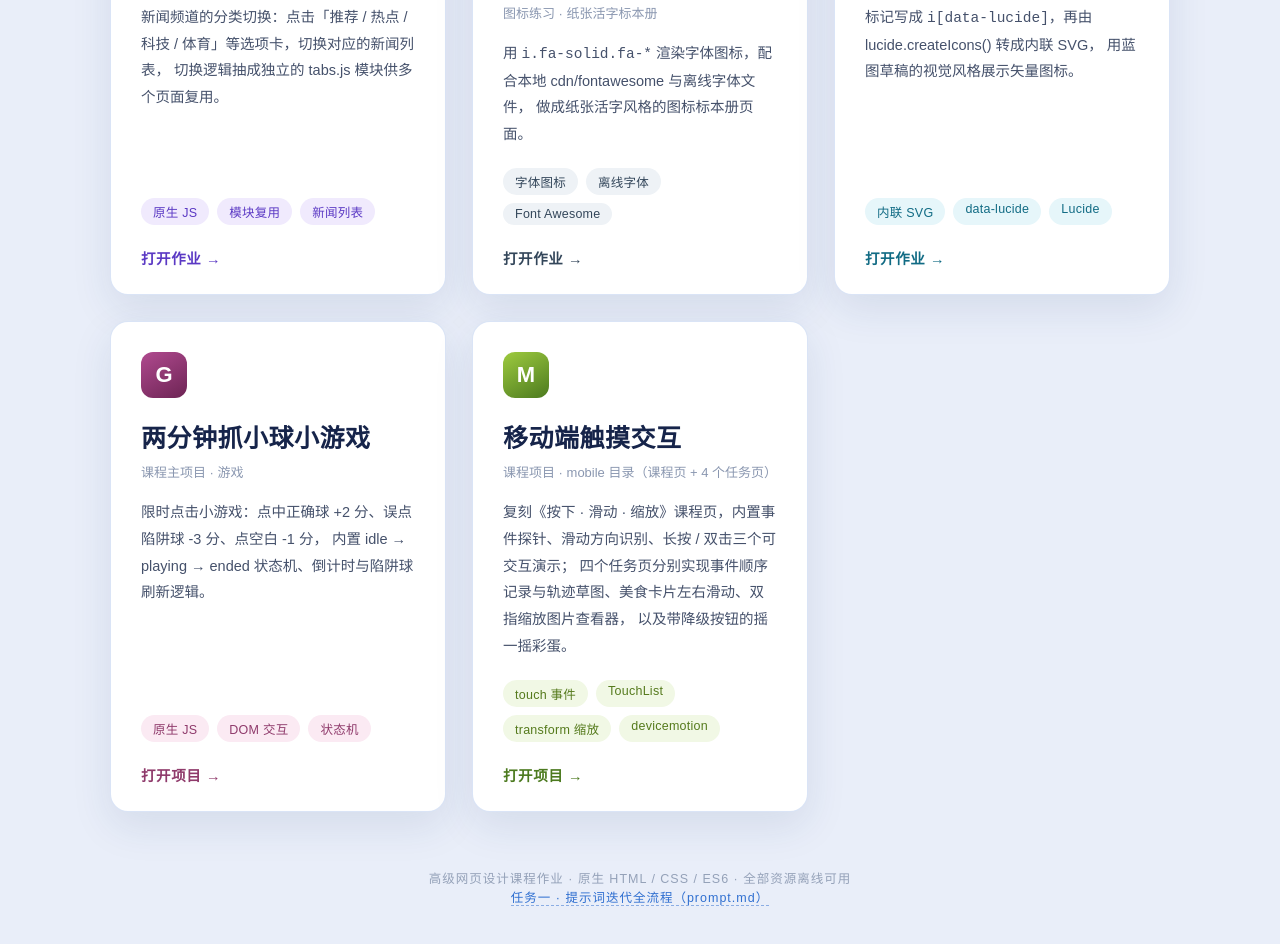
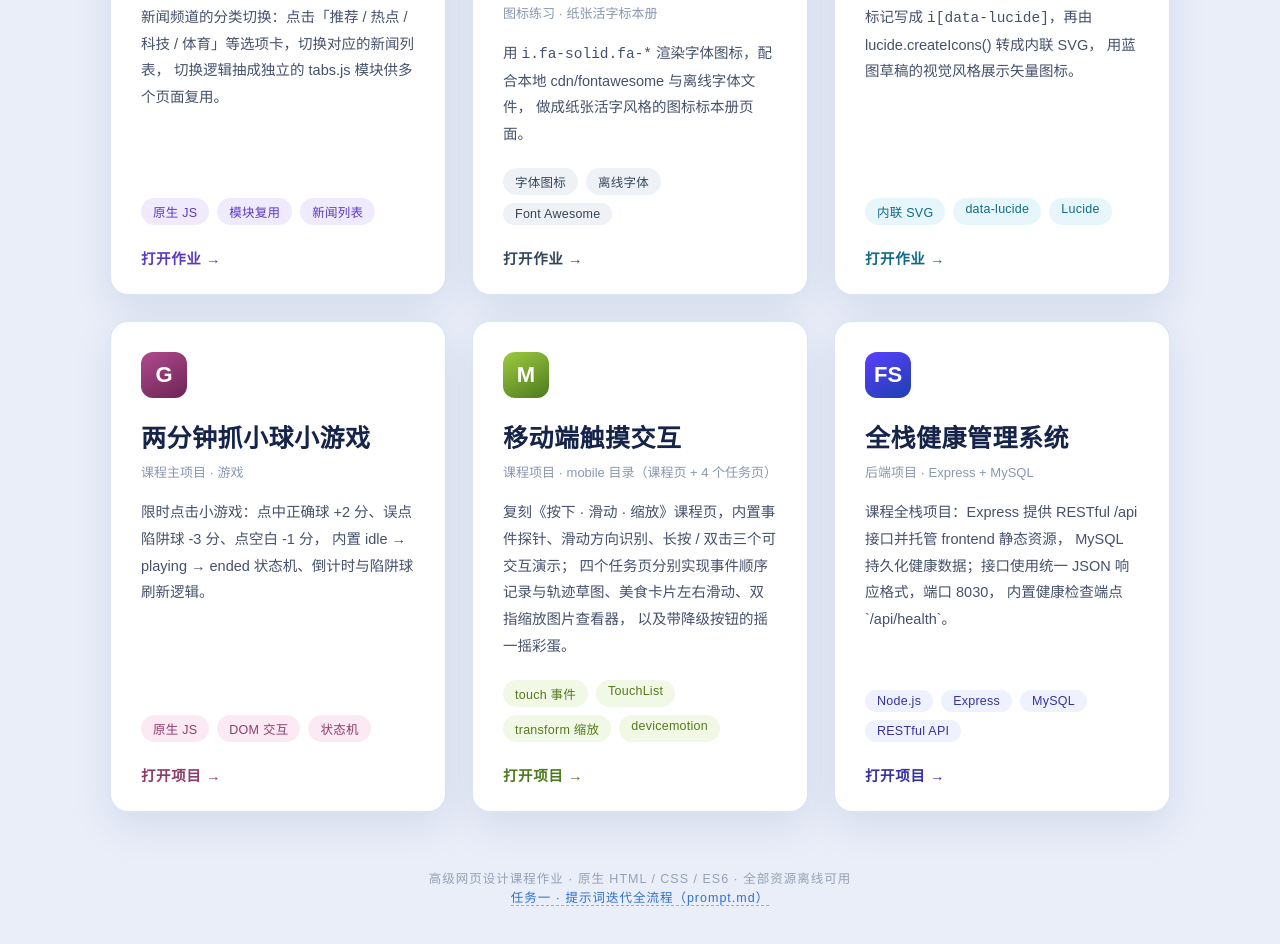
Before and after one commit to lwj30/liwenjing, a plain HTML site: page index.html in a window 1280 px wide. Shown: the part 980-1924 px from the top of the page. Drawn offline with Linux system fonts and the light colour scheme.

Commit message:
feat: 添加全栈健康管理系统项目入口卡片

```diff
--- a/index.html
+++ b/index.html
@@ -114,6 +114,7 @@
     .lwj_badge--lu { background: linear-gradient(150deg, #1f97b8, #0f5468); }
     .lwj_badge--game { background: linear-gradient(150deg, #b04a8f, #6d2454); }
     .lwj_badge--mobile { background: linear-gradient(150deg, #9ecb3f, #4c7a1f); }
+    .lwj_badge--fs { background: linear-gradient(150deg, #5b3fff, #1e40af); }
 
     .lwj_card h2 {
       font-size: 25px;
@@ -155,6 +156,7 @@
     .lwj_tags--lu span { background: #e6f6fa; color: #116b84; }
     .lwj_tags--game span { background: #fbeaf3; color: #8f3a6b; }
     .lwj_tags--mobile span { background: #f1f8e5; color: #557a1c; }
+    .lwj_tags--fs span { background: #eef2ff; color: #3730a3; }
 
     .lwj_card-link {
       display: inline-flex;
@@ -173,6 +175,7 @@
     .lwj_card-link--lu { color: #116b84; }
     .lwj_card-link--game { color: #8f3a6b; }
     .lwj_card-link--mobile { color: #4c7a1f; }
+    .lwj_card-link--fs { color: #3730a3; }
     .lwj_card-link:hover { text-decoration: underline; }
 
     /* ====== 页脚 ====== */
@@ -202,7 +205,7 @@
       </div>
       <h1>课堂作品集</h1>
       <p>高级网页设计 · 2026-2027-1 · 李汶静</p>
-      <div class="lwj_pill">Swiper · Tab · 图标 · 游戏 · 移动端</div>
+      <div class="lwj_pill">Swiper · Tab · 图标 · 游戏 · 移动端 · 全栈后端</div>
     </header>
 
     <!-- ====== 作品卡片 ====== -->
@@ -350,6 +353,25 @@
         <a href="mobile/index.html" class="lwj_card-link lwj_card-link--mobile">打开项目 →</a>
       </section>
 
+      <!-- 作品九：全栈健康管理系统 -->
+      <section class="lwj_card">
+        <div class="lwj_badge lwj_badge--fs">FS</div>
+        <h2>全栈健康管理系统</h2>
+        <div class="lwj_card-sub">后端项目 · Express + MySQL</div>
+        <p class="lwj_card-desc">
+          课程全栈项目：Express 提供 RESTful /api 接口并托管 frontend 静态资源，
+          MySQL 持久化健康数据；接口使用统一 JSON 响应格式，端口 8030，
+          内置健康检查端点 `/api/health`。
+        </p>
+        <div class="lwj_tags lwj_tags--fs">
+          <span>Node.js</span>
+          <span>Express</span>
+          <span>MySQL</span>
+          <span>RESTful API</span>
+        </div>
+        <a href="frontend/index.html" class="lwj_card-link lwj_card-link--fs">打开项目 →</a>
+      </section>
+
     </main>
 
     <footer class="lwj_foot">
```
